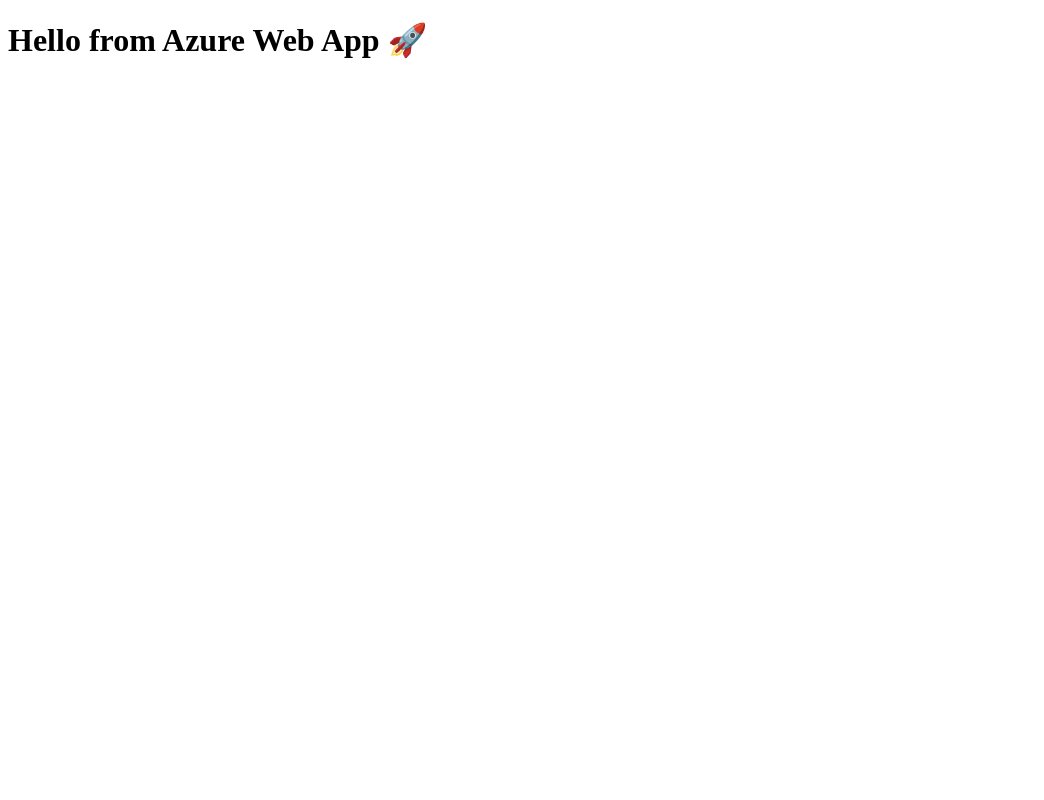
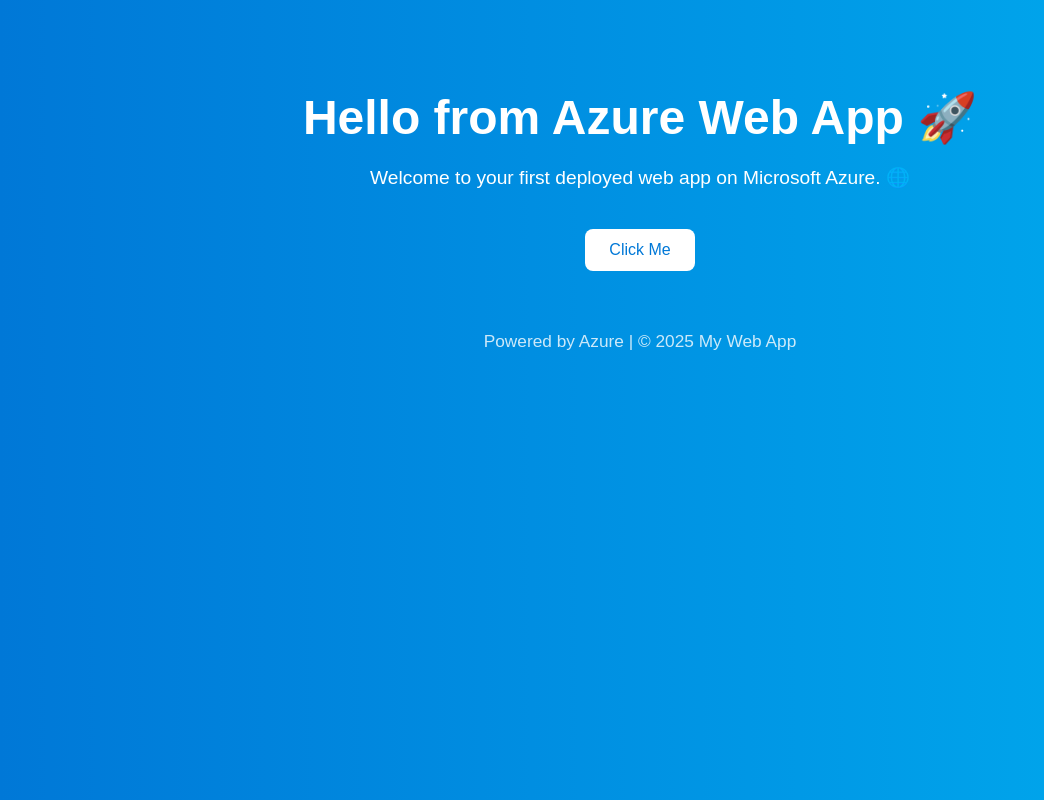
Before and after one commit to rc0848911/my-azure-webapp, a plain HTML site: page index.html in a window 1280 px wide. Shown: the whole page, without its empty margins (0-1044 px from the left). Drawn offline with Linux system fonts and the light colour scheme.

Commit message:
Update index.html

```diff
--- a/index.html
+++ b/index.html
@@ -1,9 +1,52 @@
 <!DOCTYPE html>
-<html>
+<html lang="en">
 <head>
+  <meta charset="UTF-8">
+  <meta name="viewport" content="width=device-width, initial-scale=1.0">
   <title>My Azure Web App</title>
+  <style>
+    body {
+      font-family: Arial, sans-serif;
+      background: linear-gradient(to right, #0078D7, #00ADEF);
+      color: white;
+      text-align: center;
+      padding: 50px;
+    }
+    h1 {
+      font-size: 3em;
+      margin-bottom: 20px;
+    }
+    p {
+      font-size: 1.2em;
+      margin-bottom: 40px;
+    }
+    button {
+      padding: 12px 24px;
+      font-size: 1em;
+      border: none;
+      border-radius: 8px;
+      background-color: #fff;
+      color: #0078D7;
+      cursor: pointer;
+      transition: 0.3s;
+    }
+    button:hover {
+      background-color: #f1f1f1;
+    }
+    footer {
+      margin-top: 60px;
+      font-size: 0.9em;
+      opacity: 0.8;
+    }
+  </style>
 </head>
 <body>
   <h1>Hello from Azure Web App 🚀</h1>
+  <p>Welcome to your first deployed web app on Microsoft Azure. 🌐</p>
+  <button onclick="alert('Deployed successfully on Azure! 🎉')">Click Me</button>
+
+  <footer>
+    <p>Powered by Azure | © 2025 My Web App</p>
+  </footer>
 </body>
 </html>
```
